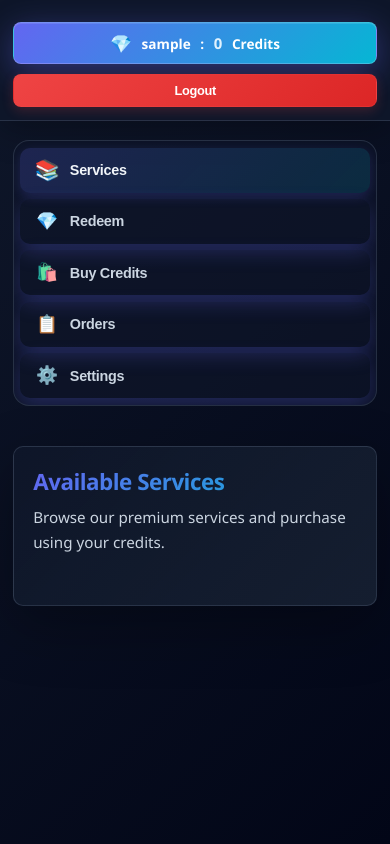
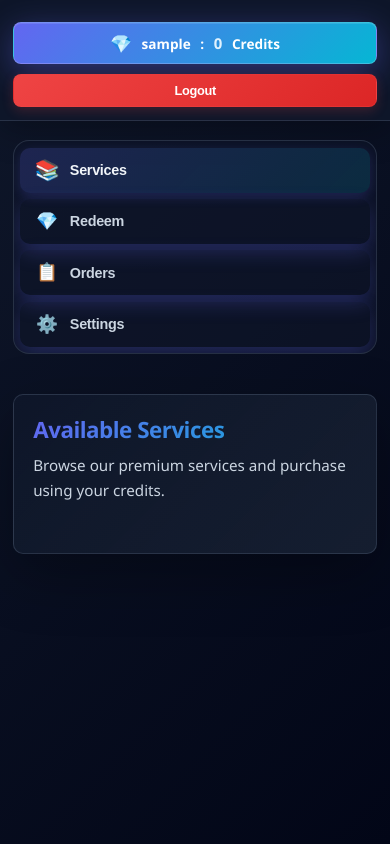
Before and after one commit to SanReg/ecommerce22, a website: page frontend/index.html in a window 390 px wide. Shown: the top 844 px of the page. Drawn offline with Linux system fonts and the light colour scheme; no server answers; sample sign-in values are in the browser's storage; files whose address does not match are found by name.

Commit message:
mobile buy remove fix

```diff
--- a/frontend/index.html
+++ b/frontend/index.html
@@ -283,11 +283,11 @@
         <span class="tab-label">Redeem</span>
         <span class="tab-indicator"></span>
       </button>
-      <button class="tab-btn-modern" data-tab="buy">
+      <!-- <button class="tab-btn-modern" data-tab="buy">
         <span class="tab-icon">🛍️</span>
         <span class="tab-label">Buy Credits</span>
         <span class="tab-indicator"></span>
-      </button>
+      </button> -->
       <button class="tab-btn-modern" data-tab="orders">
         <span class="tab-icon">📋</span>
         <span class="tab-label">Orders</span>
```
